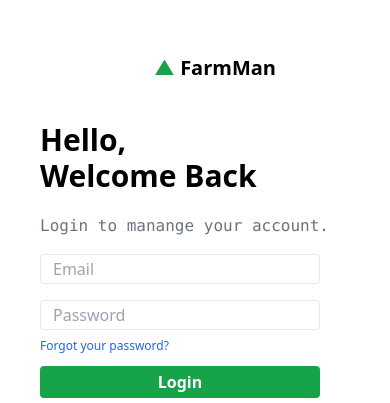
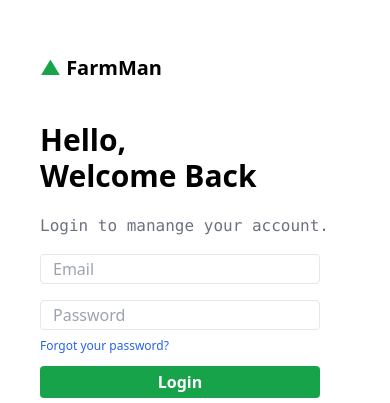
Before and after one commit to MkM630/Farm_man-login_page, a plain HTML site: page index.html in a window 390 px wide. Shown: the part 142-545 px from the top of the page. Drawn offline with Linux system fonts and the light colour scheme.

Commit message:
Update index.html

```diff
--- a/index.html
+++ b/index.html
@@ -22,7 +22,7 @@
         <!-- left section  -->
         <div class="flex flex-col justify-center items-center w-full lg:w-1/2 ml-10">
             <div>
-                <div class="text-xl font-bold text-center lg:text-left">
+                <div class="text-xl font-bold text-left lg:text-left">
                     <span class="text-green-600">&#9650;</span>
                     <span>FarmMan</span>
                 </div>
```
